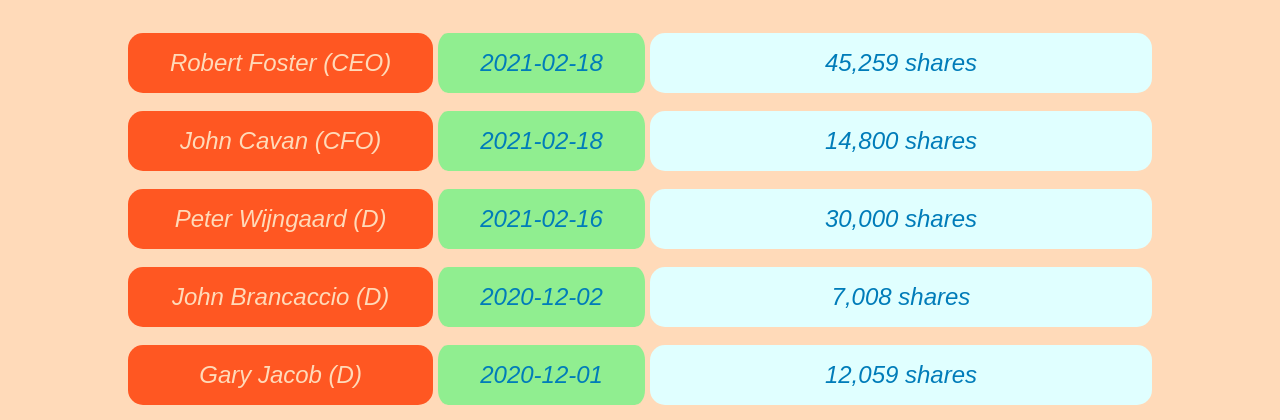
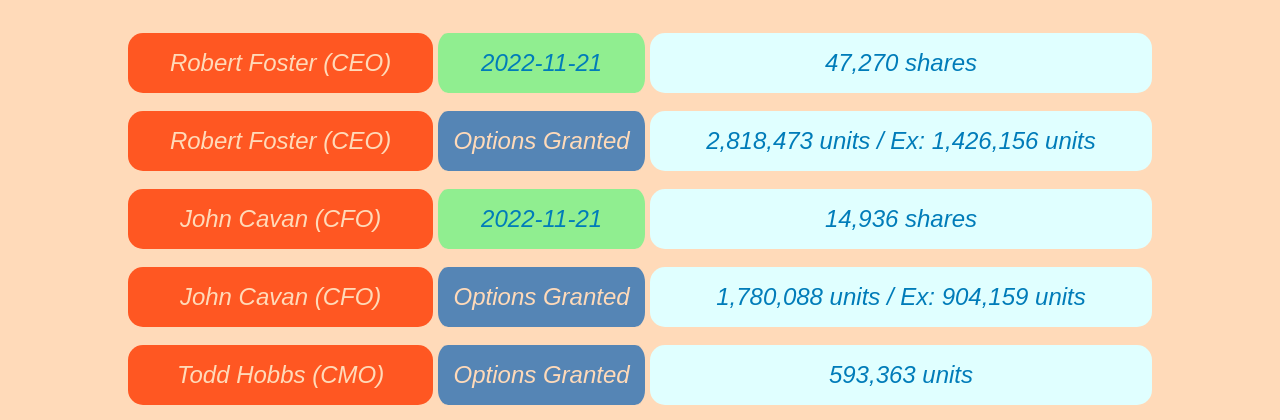
Before and after one commit to CapriceYuri/CRV431, a plain HTML site: page holders.html in a window 1280 px wide. Shown: the part 376-796 px from the top of the page. Drawn offline with Linux system fonts and the light colour scheme.

Commit message:
Updates on holders.html

```diff
--- a/holders.html
+++ b/holders.html
@@ -36,28 +36,48 @@
         <br>
         <br><div class="hold-content-wrapper">
             <div class="holder-content stacking insider">Robert Foster (CEO)</div>
-            <div class="holder-content date stacking">2021-02-18</div>
-            <div class="holder-content shares stacking">45,259 shares</div>
+            <div class="holder-content date stacking">2022-11-21</div>
+            <div class="holder-content shares stacking">47,270 shares</div>
+        </div>
+        <br><div class="hold-content-wrapper">
+            <div class="holder-content stacking insider">Robert Foster (CEO)</div>
+            <div class="holder-content option stacking">Options Granted</div>
+            <div class="holder-content shares stacking">2,818,473 units / Ex: 1,426,156 units</div>
         </div>
         <br><div class="hold-content-wrapper">
             <div class="holder-content stacking insider">John Cavan (CFO)</div>
-            <div class="holder-content date stacking">2021-02-18</div>
-            <div class="holder-content shares stacking">14,800 shares</div>
+            <div class="holder-content date stacking">2022-11-21</div>
+            <div class="holder-content shares stacking">14,936 shares</div>
+        </div>
+        <br><div class="hold-content-wrapper">
+            <div class="holder-content stacking insider">John Cavan (CFO)</div>
+            <div class="holder-content option stacking">Options Granted</div>
+            <div class="holder-content shares stacking">1,780,088 units / Ex: 904,159 units</div>
+        </div>
+        <br><div class="hold-content-wrapper">
+            <div class="holder-content stacking insider">Todd Hobbs (CMO)</div>
+            <div class="holder-content option stacking">Options Granted</div>
+            <div class="holder-content shares stacking">593,363 units</div>
+        </div>
+        <br><div class="hold-content-wrapper">
+            <div class="holder-content stacking insider">Launa Aspeslet (COO)</div>
+            <div class="holder-content date stacking">2022-11-21</div>
+            <div class="holder-content shares stacking">Waiting New Filing...</div>
         </div>
         <br><div class="hold-content-wrapper">
             <div class="holder-content stacking insider">Peter Wijngaard (D)</div>
-            <div class="holder-content date stacking">2021-02-16</div>
-            <div class="holder-content shares stacking">30,000 shares</div>
+            <div class="holder-content date stacking">2022-11-21</div>
+            <div class="holder-content shares stacking">30,025 shares</div>
         </div>
         <br><div class="hold-content-wrapper">
             <div class="holder-content stacking insider">John Brancaccio (D)</div>
-            <div class="holder-content date stacking">2020-12-02</div>
-            <div class="holder-content shares stacking">7,008 shares</div>
+            <div class="holder-content date stacking">2022-11-21</div>
+            <div class="holder-content shares stacking">7,039 shares</div>
         </div>
         <br><div class="hold-content-wrapper">
             <div class="holder-content stacking insider">Gary Jacob (D)</div>
-            <div class="holder-content date stacking">2020-12-01</div>
-            <div class="holder-content shares stacking">12,059 shares</div>
+            <div class="holder-content date stacking">2022-11-21</div>
+            <div class="holder-content shares stacking">12,197 shares</div>
         </div>
 
         <br><div class="hold-content-wrapper">
--- a/style.css
+++ b/style.css
@@ -367,6 +367,13 @@ body::-webkit-scrollbar {
     color: peachpuff;
     background-color: #ff5722;
 }
+.option{
+    width: 20%;
+    background-color: #5585b5;
+    border-right: solid 5px peachpuff;
+    border-left: solid 5px peachpuff;
+    color: peachpuff;
+}
 .date{
     width: 20%;
     background-color: lightgreen;
```
